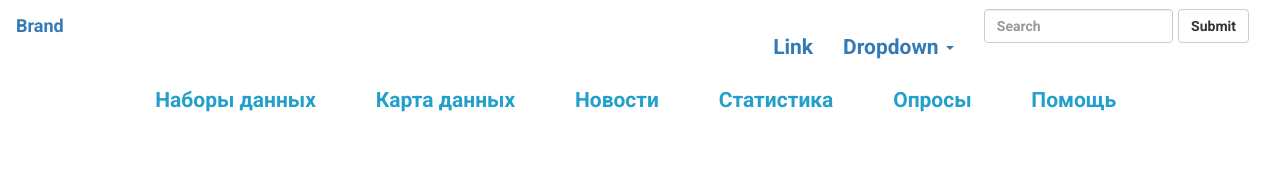
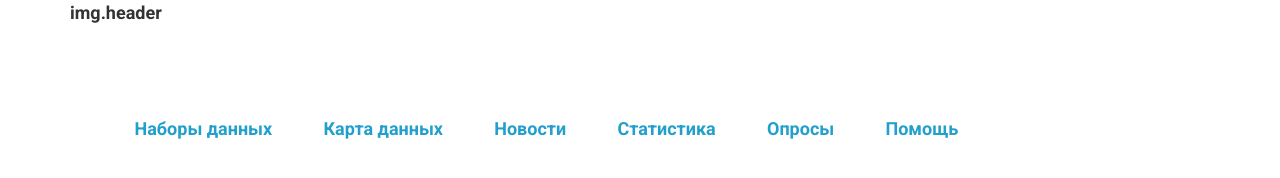
Before and after one commit to BigEdd/gulp, a plain HTML site: page bootstrap_lesson/src/index.html in a window 1280 px wide. Drawn offline with Linux system fonts and the light colour scheme.

Commit message:
настройка

```diff
--- a/bootstrap_lesson/src/index.html
+++ b/bootstrap_lesson/src/index.html
@@ -8,62 +8,27 @@
 	<link href="https://fonts.googleapis.com/css?family=Roboto:700" rel="stylesheet">
 </head>
 <body>
-	<nav class="navbar">
 	<div class="container-fluid">
-
-	    <div class="navbar-header">
-	      <button type="button" class="navbar-toggle collapsed" data-toggle="collapse" data-target="#bs-example-navbar-collapse-1" aria-expanded="false">
-	        <span class="sr-only">Toggle navigation</span>
-	        <span class="icon-bar"></span>
-	        <span class="icon-bar"></span>
-	        <span class="icon-bar"></span>
-	      </button>
-	      <a class="navbar-brand" href="#">Brand</a>
+		<div class="container">
+			<div class="row">
+				<div class="col-md-1">
+					img.header
+				</div>
+				<div class="col-md-3"></div>
+				<div class="col-md-2 col-md-offset-4"></div>
+				<div class="col-md-1"></div>
+				<div class="col-md-1"></div>
+			</div>
+		</div>
 	</div>
 
-	    <!-- Collect the nav links, forms, and other content for toggling -->
-	    <div class="collapse navbar-collapse" id="bs-example-navbar-collapse-1">
-	      <!-- <ul class="nav navbar-nav">
-	        <li class="active"><a href="#">Link <span class="sr-only">(current)</span></a></li>
-	        <li><a href="#">Link</a></li>
-	        <li class="dropdown">
-	          <a href="#" class="dropdown-toggle" data-toggle="dropdown" role="button" aria-haspopup="true" aria-expanded="false">Dropdown <span class="caret"></span></a>
-	          <ul class="dropdown-menu">
-	            <li><a href="#">Action</a></li>
-	            <li><a href="#">Another action</a></li>
-	            <li><a href="#">Something else here</a></li>
-	            <li role="separator" class="divider"></li>
-	            <li><a href="#">Separated link</a></li>
-	            <li role="separator" class="divider"></li>
-	            <li><a href="#">One more separated link</a></li>
-	          </ul>
-	        </li>
-	      </ul> -->
-	      <form class="navbar-form navbar-right">
-	        <div class="form-group">
-	          <input type="text" class="form-control" placeholder="Search">
-	        </div>
-	        <button type="submit" class="btn btn-default">Submit</button>
-	      </form>
-	      <ul class="nav navbar-nav navbar-right">
-	        <li><a href="#">Link</a></li>
-	        <li class="dropdown">
-	          <a href="#" class="dropdown-toggle" data-toggle="dropdown" role="button" aria-haspopup="true" aria-expanded="false">Dropdown <span class="caret"></span></a>
-	          <ul class="dropdown-menu">
-	            <li><a href="#">Action</a></li>
-	            <li><a href="#">Another action</a></li>
-	            <li><a href="#">Something else here</a></li>
-	            <li role="separator" class="divider"></li>
-	            <li><a href="#">Separated link</a></li>
-	          </ul>
-	        </li>
-	      </ul>
-	    </div><!-- /.navbar-collapse -->
-	  </div><!-- /.container-fluid -->
-	</nav>
+
+
 <div class="container-fluid text-center">
+    <div class="container">
+    	<div class="nav__wrapper">
     		<div class="nav__wrap row">
-        <div class="col-md-12">
+    		    <div class="col-md-12 text-center">
     		    	<input class="nav__input" type="radio" name="input01" id="Helper00" checked="checked">
     		    	<label for="Helper00" class="nav__paranja"></label>
     		    	<div class="nav__in">
@@ -117,6 +82,8 @@
     		    	</div>
     		    </div>
     		</div>
+    	</div>
+    </div>
 
 </div>
 
--- a/bootstrap_lesson/src/less/style.less
+++ b/bootstrap_lesson/src/less/style.less
@@ -1,17 +1,17 @@
 html {
-  font-size: 21px;
+  font-size: 18px;
 }
 body {
   font-family: 'Roboto', sans-serif;
   font-size: 1rem;
 }
 .nav {
-  display: inline-block;
-  position: relative;
-  height: 1rem;
-  margin: 1rem 0 1rem;
+  &__wrapper {
+    padding: 5rem 0 0 0 ;
+    margin-left: -10em;
+  }
   &__wrap {
-    padding: 0 0 1rem;
+    padding-left: 3rem;
     &_invisible {
       display: none;
     }
@@ -25,7 +25,7 @@ body {
   position: relative;
   display: inline-block;
   height: 2rem;
-  margin: 0 2rem 0 -3rem;
+  margin: 0 2rem 0 -4rem;
   white-space: nowrap;
   background: #fff;
     &_link {
@@ -65,7 +65,7 @@ body {
   }
 }
 .nav__input+.nav__item {
-  padding: 0 0 0 2.6rem;
+  padding: 0 0 0 0.6rem;
 }
 .nav__input:checked + .nav__item + .nav__wrap {
   position: absolute;
@@ -96,15 +96,16 @@ body {
 .nav__input:checked+.nav__paranja {
      display: none;
 }
-@media (max-width: 1110px) {
+@media (max-width: 650px) {
   .nav {
     &__wrap {
+      padding-left: 1rem;
       &_invisible {
         display: block;
       }
     }
   }
   .nav__input+.nav__item {
-    padding: 0 0 0 1.659rem;
+    padding: 0 0 0 0.5rem;
   }
 }
```
Also changed, not shown: bootstrap_lesson/src/css/style.css. Lines whose indentation alone changed are shown as unchanged.
